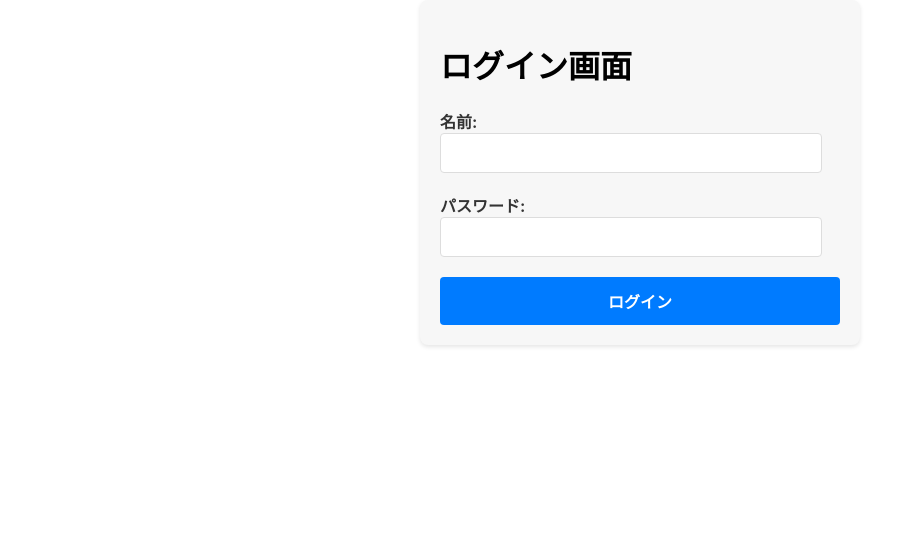
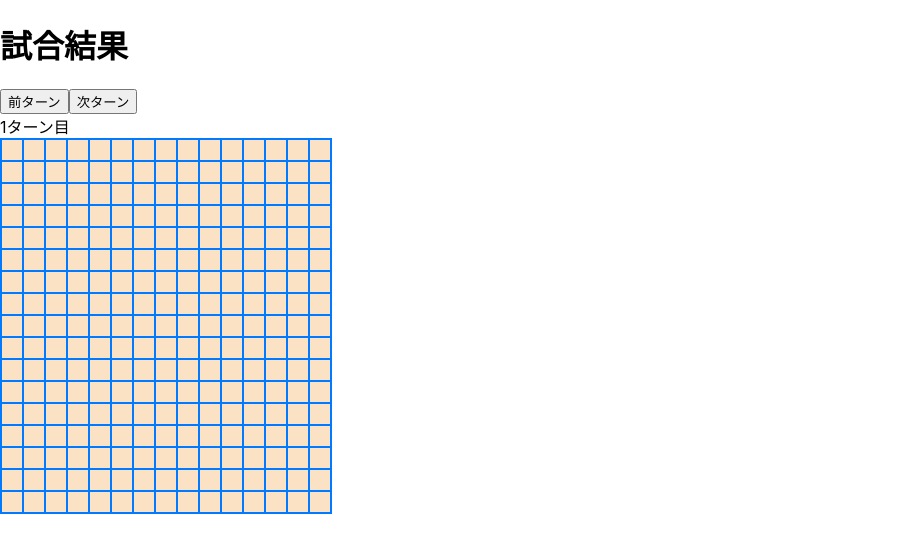
Before and after one commit to Daisuke0655/Chaser, a React (Create React App) app: page / in a window 1280 px wide. Shown: the top 552 px of the page, without its empty margins (0-922 px from the left). Built offline with nearby package versions, Linux system fonts and the light colour scheme.

Commit message:
試合結果ページを作成

```diff
--- a/src/index.js
+++ b/src/index.js
@@ -1,13 +1,14 @@
 import React from 'react';
 import ReactDOM from 'react-dom/client';
 import './index.css';
-import App from './App';
+// import App from './App';
+import Match from './pages/Match/Match'
 import reportWebVitals from './reportWebVitals';
 
 const root = ReactDOM.createRoot(document.getElementById('root'));
 root.render(
   <React.StrictMode>
-    <App />
+    <Match />
   </React.StrictMode>
 );
 
--- /dev/null
+++ b/src/pages/Match/Match.jsx
@@ -0,0 +1,52 @@
+import React, {useState, useEffect} from "react";
+import ReactDOM from "react-dom"
+import './Match.css';
+
+const Match = () => {
+    const height = 17;
+    const width = 15;
+    const lineWidth = 2;
+    const blockSize = 20;
+
+    const [turnNum, setTurnNum] = useState(1)
+
+    const previousTurn = () => {
+        setTurnNum(turnNum - 1);
+    }
+
+    const nextTurn = () => {
+        setTurnNum(turnNum + 1)
+    }
+
+    useEffect(() => {
+        const canvasElem = document.getElementById("canvas")
+        const ctx = canvasElem.getContext("2d");
+
+        ctx.fillStyle = "#007bff";
+        ctx.fillRect(0, 0, canvasElem.width, canvasElem.height)
+        ctx.fillStyle = "#fce2c4"
+        for(let i = 0; i < height; i++) {
+            for(let j = 0; j < width; j++) {
+                ctx.fillRect(
+                    j * (lineWidth + blockSize) + lineWidth,
+                    i * (lineWidth + blockSize) + lineWidth,
+                    blockSize,
+                    blockSize)
+            }
+        }
+
+
+    }, [turnNum]);
+
+    return (
+        <div className="container">
+            <h1 className="heading">試合結果</h1>
+            <button onClick={previousTurn} className={`"button"  ${turnNum <= 1 ? "button-disable" : "" }`}>前ターン</button>
+            <button onClick={nextTurn} className="button">次ターン</button>
+            <div>{turnNum}ターン目</div>
+            <canvas width={width * (lineWidth + blockSize) + lineWidth} height={height * (lineWidth + blockSize) + lineWidth} id="canvas"></canvas>
+        </div>
+    )
+}
+
+export default Match;
```
Also changed, not shown: src/pages/Match/Match.css (added).
